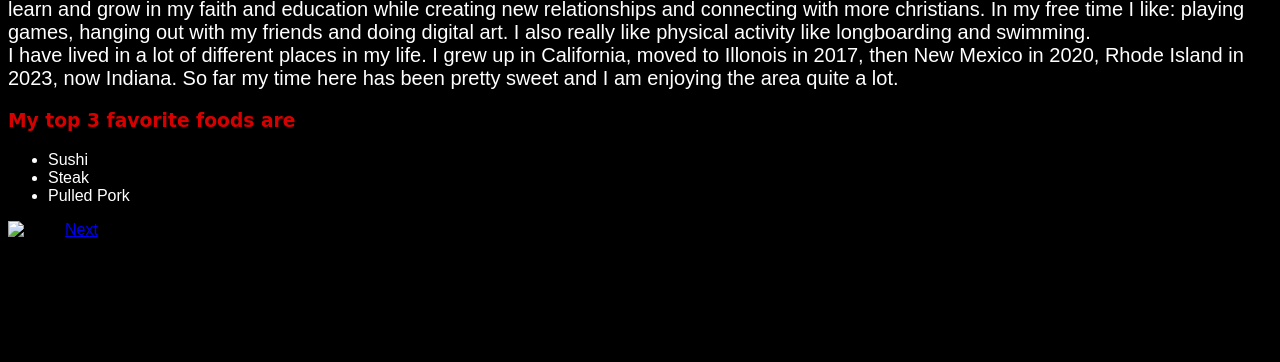
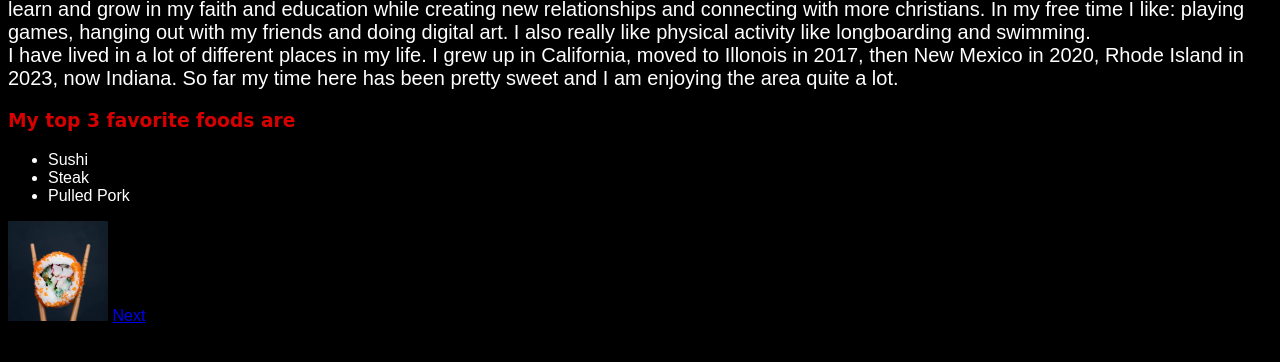
Before and after one commit to FinchdogJr/CSS111_web_assignment_finch, a plain HTML site: page index.html in a window 1280 px wide. Shown: the part 132-494 px from the top of the page. Drawn offline with Linux system fonts and the light colour scheme.

Commit message:
Update index.html

```diff
--- a/index.html
+++ b/index.html
@@ -18,7 +18,7 @@
     <li>Steak</li>
     <li>Pulled Pork</li>
   </ul>
-  <img src="Food.png" alt="Food" width="100" height="100"">
+  <img src="Screenshot 2024-10-15 193543.png" alt="Food" width="100" height="100"">
   <a href="page2.html">Next </a>
 </body>
 </html>
```
